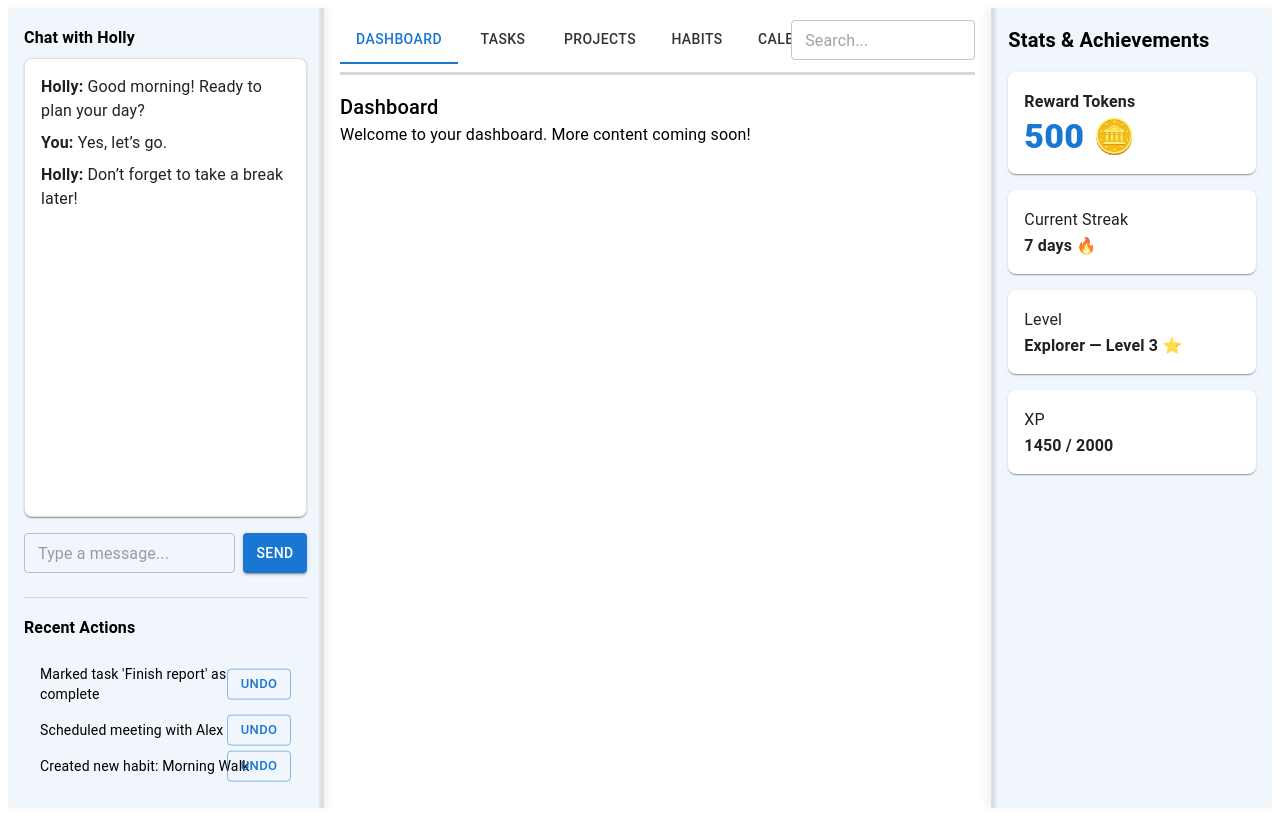
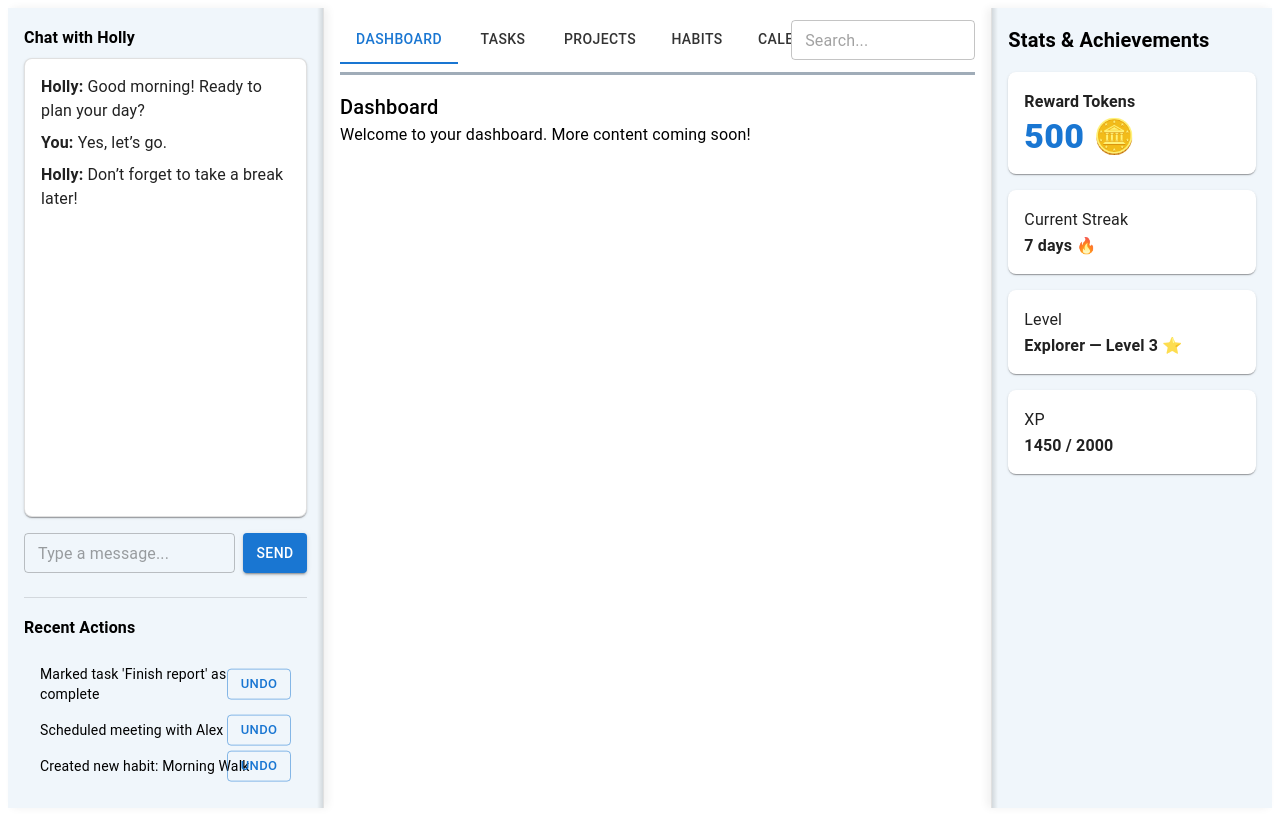
Before and after one commit to holly-ai-2025/holly-v6, a React (Vite) app in the folder apps/frontend/: page / in a window 1280 px wide. Built offline with nearby package versions, Linux system fonts and the light colour scheme.

Commit message:
style: darken divider line in MainContent for stronger definition

```diff
--- a/apps/frontend/src/MainContent.tsx
+++ b/apps/frontend/src/MainContent.tsx
@@ -31,7 +31,7 @@ export default function MainContent() {
       </Box>
 
       {/* Custom Divider below header */}
-      <Box sx={{ height: "3px", bgcolor: "#d0d8e0", mx: 2 }} />
+      <Box sx={{ height: "3px", bgcolor: "#a0acb8", mx: 2 }} />
 
       {/* Tab Content */}
       <Box sx={{ flex: 1, p: 2 }}>
```
